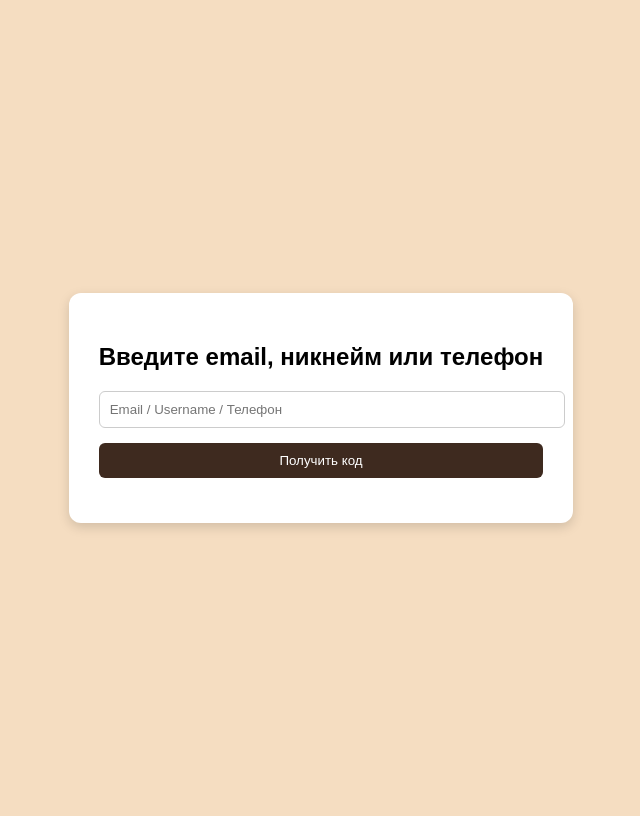
After one commit to ViraKrajevskiy/Alisher-MirzoWebsite, a Django app: page /login/code/ in a window 1280 px wide. The commit adds this page. Shown: the whole page, without its empty margins (319-959 px from the left). Run offline with Django 5.2, Linux system fonts and the light colour scheme.

Commit message:
last updates

```diff
--- a/main_app/templates/autorization_account/login/login.html
+++ b/main_app/templates/autorization_account/login/login.html
@@ -33,7 +33,7 @@
                 <label for="id_password">Пароль</label>
                 <input type="password" name="password" id="id_password" required>
                 <span class="password-toggle">👁️</span>
-                <a href="#" class="forgot-password">Забыли пароль?</a>
+                <a href="{% url 'login_code_request' %}" class="forgot-password">Забыли пароль?</a>
             </div>
 
             <button type="submit" class="btn">Войти</button>
--- /dev/null
+++ b/main_app/templates/login_email_cahngepass/login_code_request.html
@@ -0,0 +1,48 @@
+<!DOCTYPE html>
+<html lang="ru">
+<head>
+  <meta charset="UTF-8" />
+  <title>Вход по коду</title>
+  <style>
+    body {
+      background-color: #f5ddc1;
+      font-family: sans-serif;
+      display: flex;
+      justify-content: center;
+      align-items: center;
+      height: 100vh;
+    }
+    form {
+      background-color: white;
+      padding: 30px;
+      border-radius: 12px;
+      box-shadow: 0 4px 12px rgba(0,0,0,0.15);
+    }
+    input, button {
+      display: block;
+      width: 100%;
+      margin-bottom: 15px;
+      padding: 10px;
+      border: 1px solid #ccc;
+      border-radius: 6px;
+    }
+    button {
+      background-color: #3e2a1f;
+      color: white;
+      border: none;
+      cursor: pointer;
+    }
+    button:hover {
+      background-color: #5a3a2d;
+    }
+  </style>
+</head>
+<body>
+  <form method="post">
+    {% csrf_token %}
+    <h2>Введите email, никнейм или телефон</h2>
+    <input type="text" name="identifier" required placeholder="Email / Username / Телефон">
+    <button type="submit">Получить код</button>
+  </form>
+</body>
+</html>
--- a/main_app/urls.py
+++ b/main_app/urls.py
@@ -23,6 +23,7 @@ from main_app.views_sets.contact_view.contact_view_message import contact_view
 from main_app.views_sets.email_change_password.confirm_code import confirm_code_and_reset_password
 from main_app.views_sets.email_change_password.emailenter import request_password_reset
 from main_app.views_sets.email_connect_to_news.news_connect import subscribe_to_news
+from main_app.views_sets.login_enter_code_email.login_request import login_with_code_request, login_with_code_confirm
 from main_app.views_sets.user_account.changepasswordandother import add_phone, edit_profile, change_password
 from main_app.views_sets.user_account.user_account import user_account_see
 
@@ -45,6 +46,10 @@ urlpatterns = [
     path('subscribe/', subscribe_to_news, name='subscribe_to_news'),
 
     # Аутентификация
+    path("login/code/", login_with_code_request, name="login_code_request"),
+    path("login/code/confirm/", login_with_code_confirm, name="login_code_confirm"),
+    # смена пароля
+
     path('register/', register_view, name='register'),
     path('login/', login_view, name='login'),
     path('logout/', logout_view, name='logout'),
--- /dev/null
+++ b/main_app/views_sets/login_enter_code_email/login_request.py
@@ -0,0 +1,82 @@
+from django.shortcuts import render, redirect
+from django.contrib import messages
+from main_app.models.base_user.user import User
+from django.utils.timezone import now
+from datetime import timedelta
+from django.core.mail import send_mail
+from django.conf import settings
+import random
+import string
+
+
+def login_with_code_request(request):
+    if request.method == "POST":
+        identifier = request.POST.get("identifier")  # email, username или phone
+        user = User.objects.filter(
+                email=identifier
+            ).first() or User.objects.filter(
+                username=identifier
+            ).first() or User.objects.filter(
+                phone_number=identifier
+            ).first()
+
+        if not user:
+            messages.error(request, "Пользователь не найден.")
+        else:
+            code = ''.join(random.choices(string.digits, k=6))
+            user.confirmation_code = code
+            user.code_created_at = now()
+            user.save()
+
+            # Отправка письма
+            send_mail(
+                "Код входа",
+                f"Ваш код для входа: {code}",
+                settings.DEFAULT_FROM_EMAIL,
+                [user.email],
+                fail_silently=False,
+            )
+
+            request.session["login_code_user_id"] = user.id
+            return redirect("login_code_confirm")
+
+    return render(request, "login_email_cahngepass/login_code_request.html")
+
+
+
+from django.contrib.auth import login
+
+from django.contrib.auth import login
+from django.utils import timezone
+from datetime import timedelta
+from django.shortcuts import redirect, render
+from django.contrib import messages
+from django.contrib.auth import get_user_model
+
+User = get_user_model()
+
+def login_with_code_confirm(request):
+    email = request.session.get("login_code_email")
+    if not email:
+        return redirect("login_with_code")
+
+    if request.method == "POST":
+        code = request.POST.get("code")
+        try:
+            user = User.objects.get(email=email, confirmation_code=code)
+            if user.code_created_at and timezone.now() - user.code_created_at > timedelta(minutes=10):
+                messages.error(request, "Код истёк.")
+            else:
+                user.confirmation_code = None
+                user.code_created_at = None
+                user.save()
+
+                # ✅ Укажем backend
+                user.backend = 'django.contrib.auth.backends.ModelBackend'
+                login(request, user)
+
+                return redirect("home")
+        except User.DoesNotExist:
+            messages.error(request, "Неверный код.")
+
+    return render(request, "login_email_changepass/login_code_confirm.html", {"email": email})
```
Also changed, not shown: main_app/templates/login_email_cahngepass/login_code_confirm.html (added, +48 -0 lines), main_app/views/registration_and_log/log_registration.py (+4 -4 lines).
